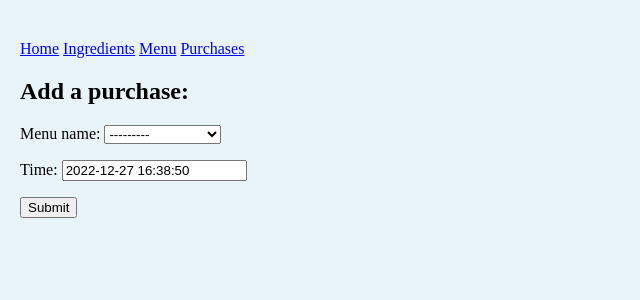
After one commit to markoc1120/Django-Delight, a Django app: page /purchase/new in a window 1280 px wide. The commit adds this page. Shown: the top 300 px of the page, without its empty margins (0-640 px from the left). Run offline with Django 4.2, Linux system fonts and the light colour scheme; data comes from the database, SQL or seed files in the repository; parts of the project's set-up code (start-up, migrations or seed data) failed here and were passed over.

Commit message:
purchase added

```diff
--- a/inventory/forms.py
+++ b/inventory/forms.py
@@ -1,5 +1,5 @@
 from django import forms
-from .models import Ingredient, MenuItem, RecipeRequirement
+from .models import Ingredient, MenuItem, RecipeRequirement, Purchase
 
 class IngredientForm(forms.ModelForm):
   class Meta:
@@ -17,3 +17,9 @@ class RecipeForm(forms.ModelForm):
     class Meta:
         model = RecipeRequirement
         fields = "__all__"
+
+
+class PurchaseForm(forms.ModelForm):
+    class Meta:
+        model = Purchase
+        fields = "__all__"
--- a/inventory/models.py
+++ b/inventory/models.py
@@ -21,7 +21,7 @@ class MenuItem(models.Model):
 
 
 class RecipeRequirement(models.Model):
-    menu_name = models.ForeignKey(MenuItem, on_delete=models.CASCADE)
+    menu_name = models.ForeignKey(MenuItem, on_delete=models.CASCADE, related_name="requirements")
     ingredient = models.ForeignKey(Ingredient, on_delete=models.CASCADE)
     quantity = models.FloatField()
 
--- a/inventory/templates/inventory/base.html
+++ b/inventory/templates/inventory/base.html
@@ -13,10 +13,7 @@
       <a class="nav-item" href="{% url 'home' %}">Home</a>
       <a class="nav-item" href="{% url 'ingredients' %}">Ingredients</a>
       <a class="nav-item" href="{% url 'menu' %}">Menu</a>
-      {% comment %}
-      <a class="nav-item" href="{% url 'purchases' %}">Purchases</a>
-      {% endcomment %}
-
+      <a class="nav-item" href="{% url 'purchase' %}">Purchases</a>
     </nav>
   </header>
   {% block content %}
--- /dev/null
+++ b/inventory/templates/inventory/create_purchase.html
@@ -0,0 +1,11 @@
+{% extends 'inventory/base.html' %}
+{% load static %}
+{% block content %}
+<h2>Add a purchase:</h2>
+<form method="post">
+  <div>
+    {{ form.as_p }}
+    <input type="submit" value="Submit" />
+  </div>
+</form>
+{% endblock %}
--- a/inventory/templates/inventory/menu.html
+++ b/inventory/templates/inventory/menu.html
@@ -10,6 +10,7 @@
         <th>Price</th>
         <th>Ingredient</th>
         <th>Quantity</th>
+        <th>Unit</th>
       </tr>
     </thead>
     <tbody>
@@ -28,7 +29,7 @@
               </td>
               <td>
                 {% for recipe in menu.reciperequirement_set.all %}
-                  <li style='list-style-type: none; padding-top:5px'>{{ recipe.quantity }} kg</li>
+                  <li style='list-style-type: none; padding-top:5px'>{{ recipe.quantity }}</li>
                 {% endfor %}
               </td>
               <td><a href="{% url "delete_menu" menu.id %}" style="border-radius: 15px; text-decoration: none; color: inherit; padding: 4px; background-color: salmon;">Menu ❌</a></td>
--- a/inventory/urls.py
+++ b/inventory/urls.py
@@ -15,4 +15,9 @@ urlpatterns = [
   path("recipe/new", views.CreateRecipeView.as_view(), name='create_recipe'),
   path('recipe/<pk>/update', views.UpdateRecipeView.as_view(), name='update_recipe'),
   path('recipe/<pk>/delete', views.DeleteRecipeView.as_view(), name='delete_recipe'),
+  path("purchase/", views.PurchaseView.as_view(), name='purchase'),
+  path("purchase/new", views.CreatePurchaseView.as_view(), name='create_purchase'),
+  path('purchase/<pk>/update', views.UpdatePurchaseView.as_view(), name='update_purchase'),
+  path('purchase/<pk>/delete', views.DeletePurchaseView.as_view(), name='delete_purchase'),
+  path('finance/', views.calc_purchase, name='finance'),
 ]
--- a/inventory/views.py
+++ b/inventory/views.py
@@ -2,7 +2,8 @@ from django.shortcuts import render
 from .models import Ingredient, MenuItem, RecipeRequirement, Purchase
 from django.views.generic import TemplateView, ListView
 from django.views.generic.edit import CreateView, UpdateView, DeleteView
-from .forms import IngredientForm, MenuForm, RecipeForm
+from .forms import IngredientForm, MenuForm, RecipeForm, PurchaseForm
+from django.http.response import JsonResponse
 
 
 # Create your views here.
@@ -85,3 +86,42 @@ class DeleteRecipeView(DeleteView):
 class PurchaseView(ListView):
     model = Purchase
     template_name = "inventory/purchase.html"
+
+
+def calc_purchase(request):
+    purchases = Purchase.objects.all()
+    revenue = 0
+    expenses = 0
+
+    for purchase in purchases:
+        menu_item = purchase.menu_name
+        revenue += float(menu_item.price)
+        for requirement in menu_item.requirements.all():
+            expenses += requirement.quantity * float(requirement.ingredient.unit_price)
+        profit = float(revenue) - expenses
+
+    context = {
+        "revenue": "{:,.2f}".format(round(revenue, 2)),
+        "profit": "{:,.2f}".format(round(profit, 2)),
+        "expenses": "{:,.2f}".format(round(expenses, 2))
+        }
+    return render(request, 'inventory/finance.html', context)
+
+
+class CreatePurchaseView(CreateView):
+    model = Purchase
+    form_class = PurchaseForm
+    template_name = "inventory/create_purchase.html"
+
+
+class UpdatePurchaseView(UpdateView):
+    model = Purchase
+    form_class = PurchaseForm
+    template_name = "inventory/update_purchase.html"
+
+
+class DeletePurchaseView(DeleteView):
+    model =Purchase
+    success_url = "/purchase"
+    template_name = "inventory/delete_purchase.html"
+    name = "delete_purchase"
```
Also changed, not shown: inventory/templates/inventory/delete_purchase.html (added, +9 -0 lines), inventory/templates/inventory/finance.html (added, +23 -0 lines), inventory/templates/inventory/purchase.html (+30 -0 lines), inventory/templates/inventory/update_purchase.html (added, +9 -0 lines), inventory/migrations/0002_reciperequirement_unit_alter_menuitem_price_and_more.py (added), inventory/migrations/0003_remove_reciperequirement_unit.py (added), inventory/migrations/0004_alter_reciperequirement_ingredient.py (added), inventory/migrations/0005_alter_reciperequirement_menu_name.py (added).
